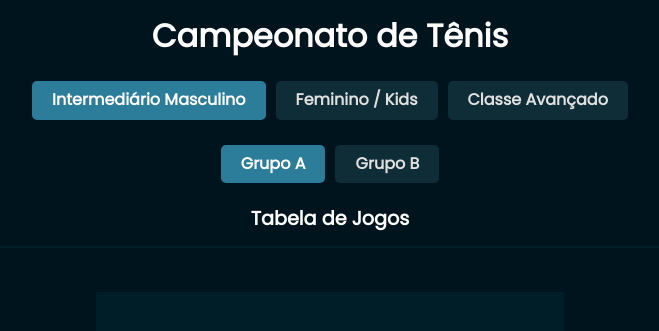
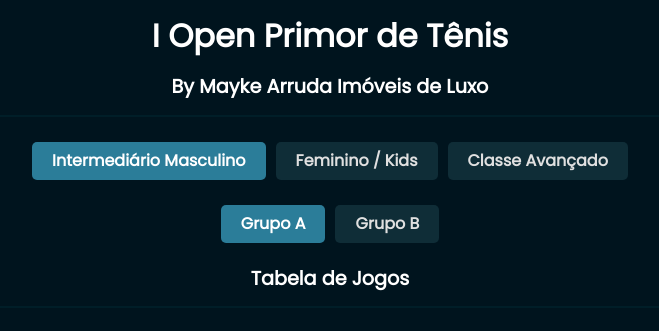
Before and after one commit to TorneiosPrimor/Tenis2025, a plain HTML site: page index.html in a window 1280 px wide. Shown: the part 60-391 px from the top of the page, without its empty margins (310-969 px from the left). Drawn offline with Linux system fonts and the light colour scheme.

Commit message:
Update index.html

```diff
--- a/index.html
+++ b/index.html
@@ -14,7 +14,8 @@
 
     <header>
       <img src="assets/images/Logo Primor.png" alt="Logo Primor das Torres">
-      <h1>Campeonato de Tênis</h1>
+      <h1>I Open Primor de Tênis</h1>
+      <h3>By Mayke Arruda Imóveis de Luxo</h3>
     </header>
 
     <!-- Tabs principais -->
```
